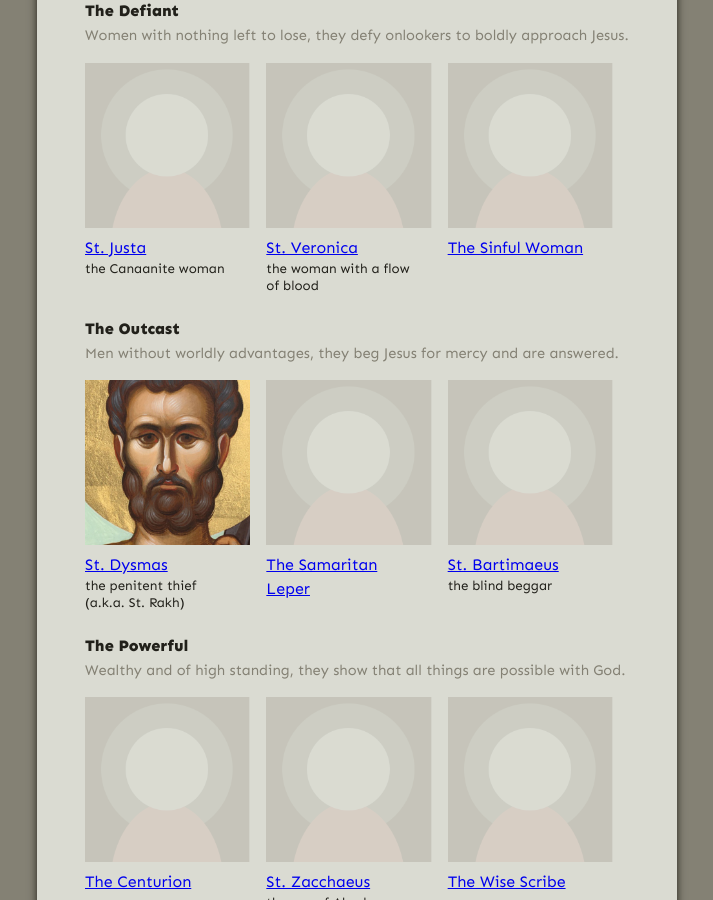
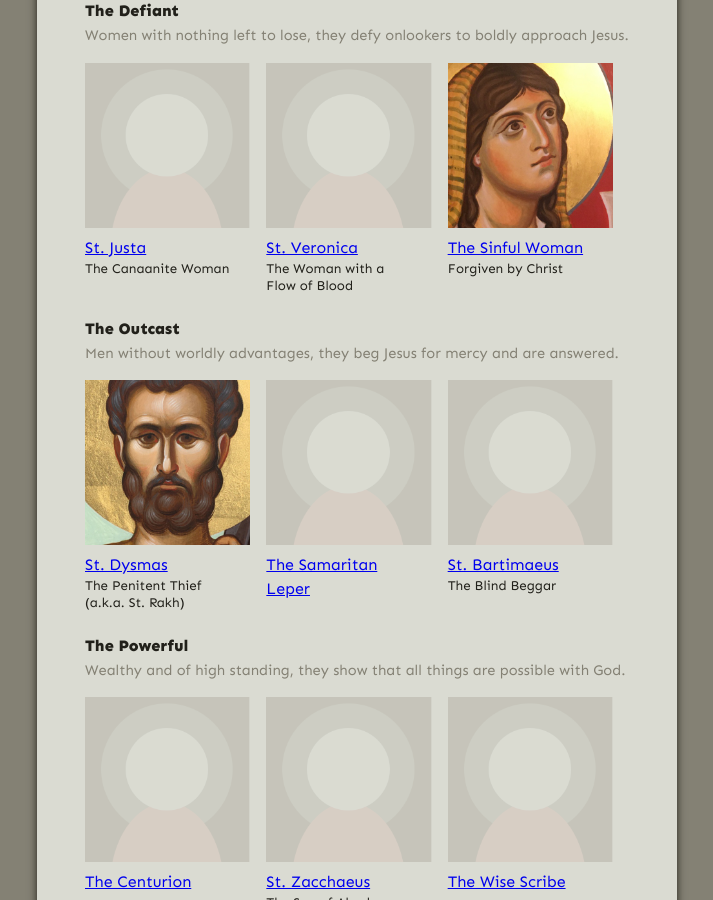
Before and after one commit to gospel-desk/www.logstown.com, a Jekyll site: the page built from the-twelve-believers/index.md, in a window 1280 px wide and 900 px high, scrolled down 780 px. Shown: the whole window, without its empty margins (283-996 px from the left). Built offline with Jekyll 4.4.1, drawn with Linux system fonts in a browser that asks for light colours; some of the changed text lies outside the part shown.

Commit message:
The Sinful Woman! 🙏

```diff
--- a/the-twelve-believers/index.md
+++ b/the-twelve-believers/index.md
@@ -34,20 +34,21 @@ boldly approach Jesus.</div>
       <a href="./st-justa/">
         <img src="default.png" class="default">
         <span class="name">St. Justa</span>
-        <span class="description">the Canaanite woman</span>
+        <span class="description">The Canaanite Woman</span>
       </a>
     </td>
     <td>
       <a href="./st-veronica/">
         <img src="default.png" class="default">
         <span class="name">St. Veronica</span>
-        <span class="description">the woman with a flow of blood</span>
+        <span class="description">The Woman with a Flow of Blood</span>
       </a>
     </td>
     <td>
       <a href="./the-sinful-woman/">
-        <img src="default.png" class="default">
+        <img src="./the-sinful-woman/the-sinful-woman.thumb.jpg">
         <span class="name">The Sinful Woman</span>
+        <span class="description">Forgiven by Christ</span>
       </a>
     </td>
   </tr>
@@ -65,7 +66,7 @@ and are answered.</div>
       <a href="./st-dysmas/">
         <img src="./st-dysmas/st-dysmas.thumb.jpg">
         <span class="name">St. Dysmas</span>
-        <span class="description">the penitent thief</span>
+        <span class="description">The Penitent Thief</span>
         <span class="description">(a.k.a. St. Rakh)</span>
       </a>
     </td>
@@ -79,7 +80,7 @@ and are answered.</div>
       <a href="./st-bartimaeus/">
         <img src="default.png" class="default">
         <span class="name">St. Bartimaeus</span>
-        <span class="description">the blind beggar</span>
+        <span class="description">The Blind Beggar</span>
       </a>
     </td>
   </tr>
@@ -103,7 +104,7 @@ are possible with God.</div>
       <a href="./st-zacchaeus/">
         <img src="default.png" class="default">
         <span class="name">St. Zacchaeus</span>
-        <span class="description">the son of Abraham</span>
+        <span class="description">The Son of Abraham</span>
       </a>
     </td>
     <td>
@@ -127,7 +128,7 @@ are possible with God.</div>
       <a href="./st-nathanael/">
         <img src="default.png" class="default">
         <span class="name">St. Nathanael</span>
-        <span class="description">the true Israelite</span>
+        <span class="description">The True Israelite</span>
         <span class="description">(a.k.a. St. Bartholomew)</span>
       </a>
     </td>
@@ -135,14 +136,14 @@ are possible with God.</div>
       <a href="./st-peter/">
         <img src="default.png" class="default">
         <span class="name">St. Peter</span>
-        <span class="description">the blessed</span>
+        <span class="description">The Blessed</span>
       </a>
     </td>
     <td>
       <a href="./st-mary-of-bethany/">
         <img src="./st-mary-of-bethany/st-mary-of-bethany.thumb.jpg">
         <span class="name">St. Mary of Bethany</span>
-        <span class="description">the twice-praised</span>
+        <span class="description">The Twice-Praised</span>
       </a>
     </td>
   </tr>
```
Also changed, not shown: the-twelve-believers/the-sinful-woman/index.md (+9 -1 lines), the-twelve-believers/the-sinful-woman/the-sinful-woman.small.jpg (added), the-twelve-believers/the-sinful-woman/the-sinful-woman.thumb.jpg (added), 1 other file.
